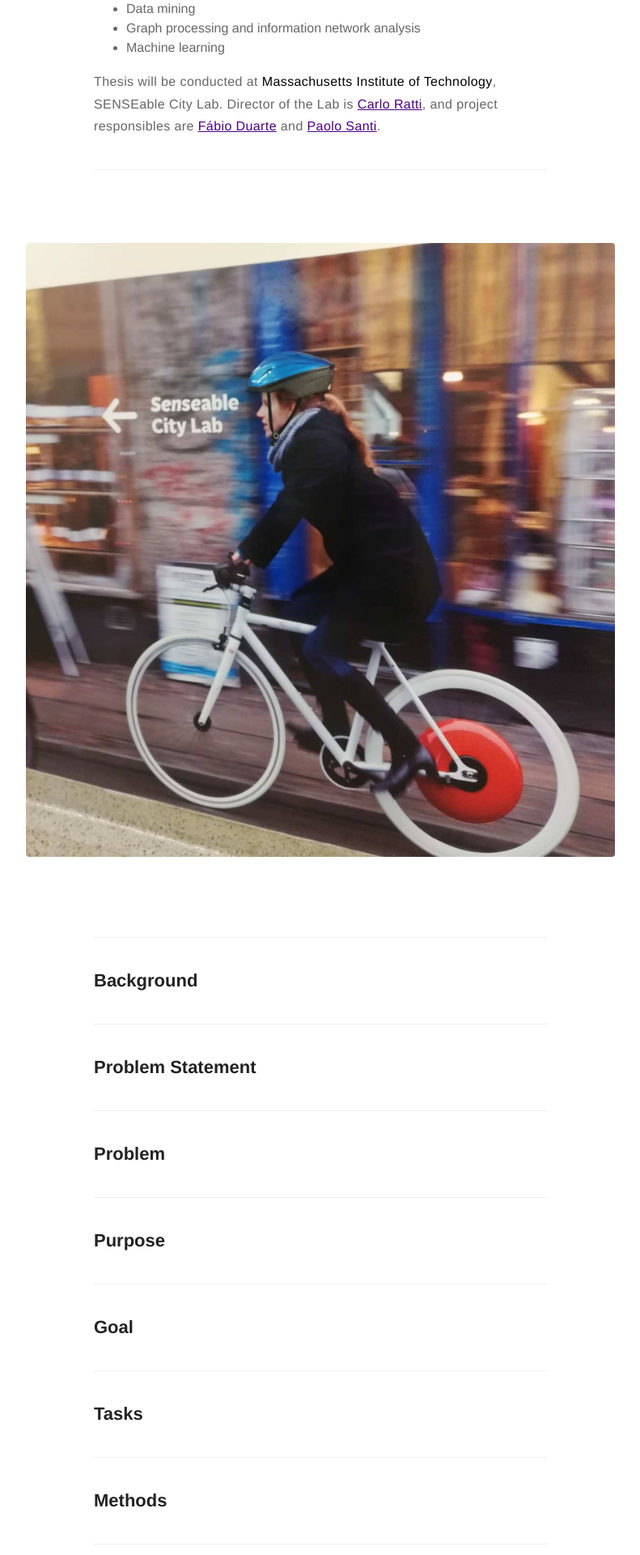
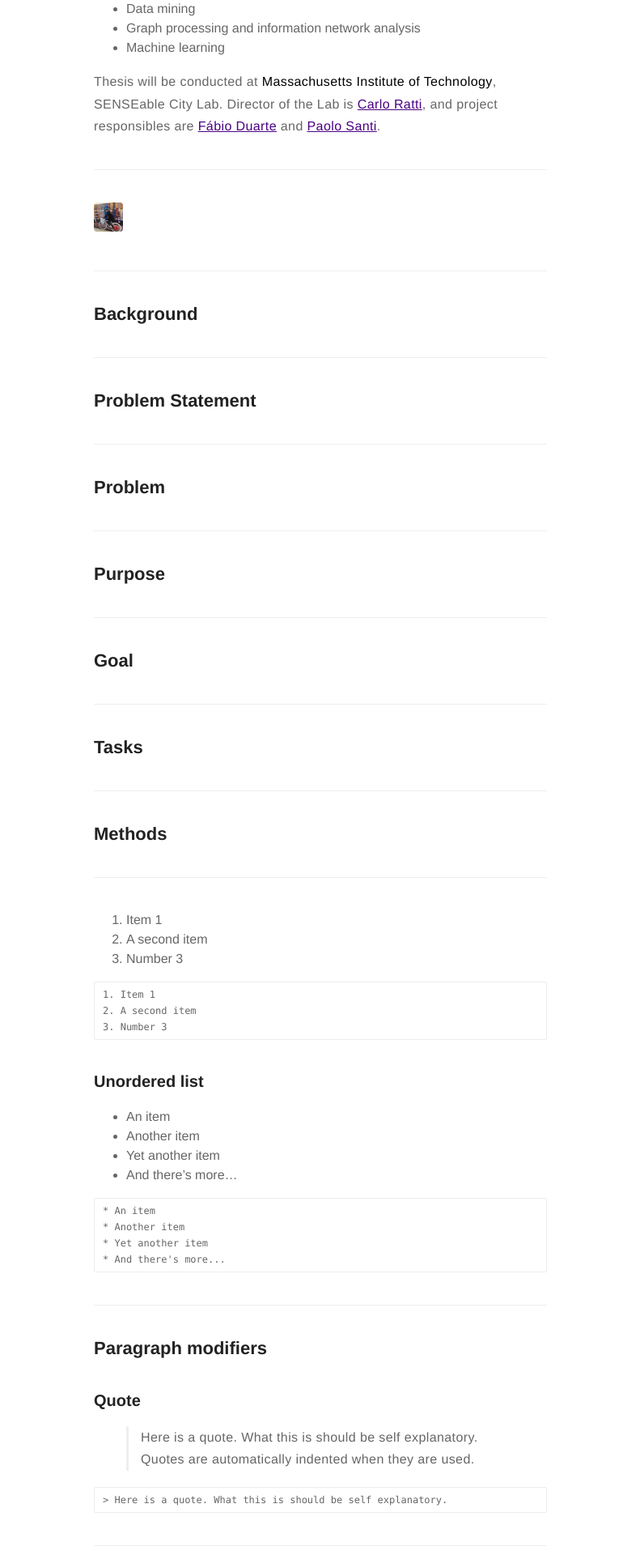
Before and after one commit to dljubenk/dljubenk.github.io, a Jekyll site: the page built from _posts/2019-02-01-project-description.markdown, in a window 1280 px wide. Shown: the part 421-2341 px from the top of the page at 81% size, without its empty margins (244-1035 px from the left). Built offline with Jekyll 4.4.1, drawn with Linux system fonts in a browser that asks for light colours; comment, search, counter and statistics services are not loaded.

Commit message:
Update 2019-02-01-project-description.markdown

```diff
--- a/_posts/2019-02-01-project-description.markdown
+++ b/_posts/2019-02-01-project-description.markdown
@@ -31,7 +31,7 @@ Director of the Lab is [Carlo Ratti](https://en.wikipedia.org/wiki/Carlo_Ratti),
 
 ---
 
-![Markdown Image][8]{: class="bigger-image" }
+![Markdown Image][8]{:height="36px" width="36px"}
 
 ---
 
```
